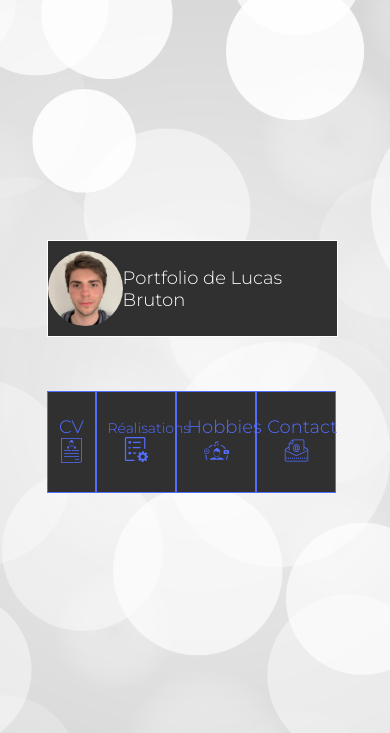
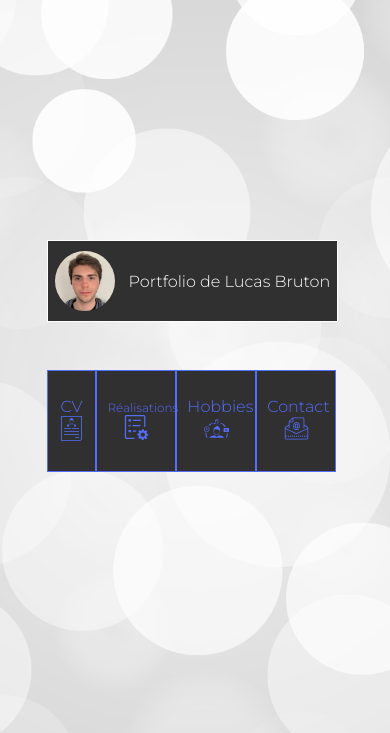
Before and after one commit to LucasBruton/Portfolio2.0, a PHP site: page / in a window 390 px wide. Shown: the top 733 px of the page. Run offline with PHP 8.4, Linux system fonts and the light colour scheme.

Commit message:
Update index.css

```diff
--- a/css/index.css
+++ b/css/index.css
@@ -562,11 +562,15 @@ p.legende, p.legende_right {
 header a {
 	width: 20%;
 }
+.round_image {
+	height: 60px;
+	width: 60px;
+}
 .menu, .accueil {
-	font-size: 18px;
+	font-size: 16px;
 }
 .realis {
-	font-size: 14px;
+	font-size: 12px;
 }
 .bloc_gauche,ul.principal,p {
 	font-size: 10px;
@@ -584,4 +588,12 @@ img.illustration2 {
 img.illustration_hobbie {
 	border-width: 2px;
 }
+p.legende, p.legende_right {
+	font-size: 8px;
 }
+img.illustration_hobbie {
+
+	width: 40px;
+	height: 40px;
+}
+}
```
